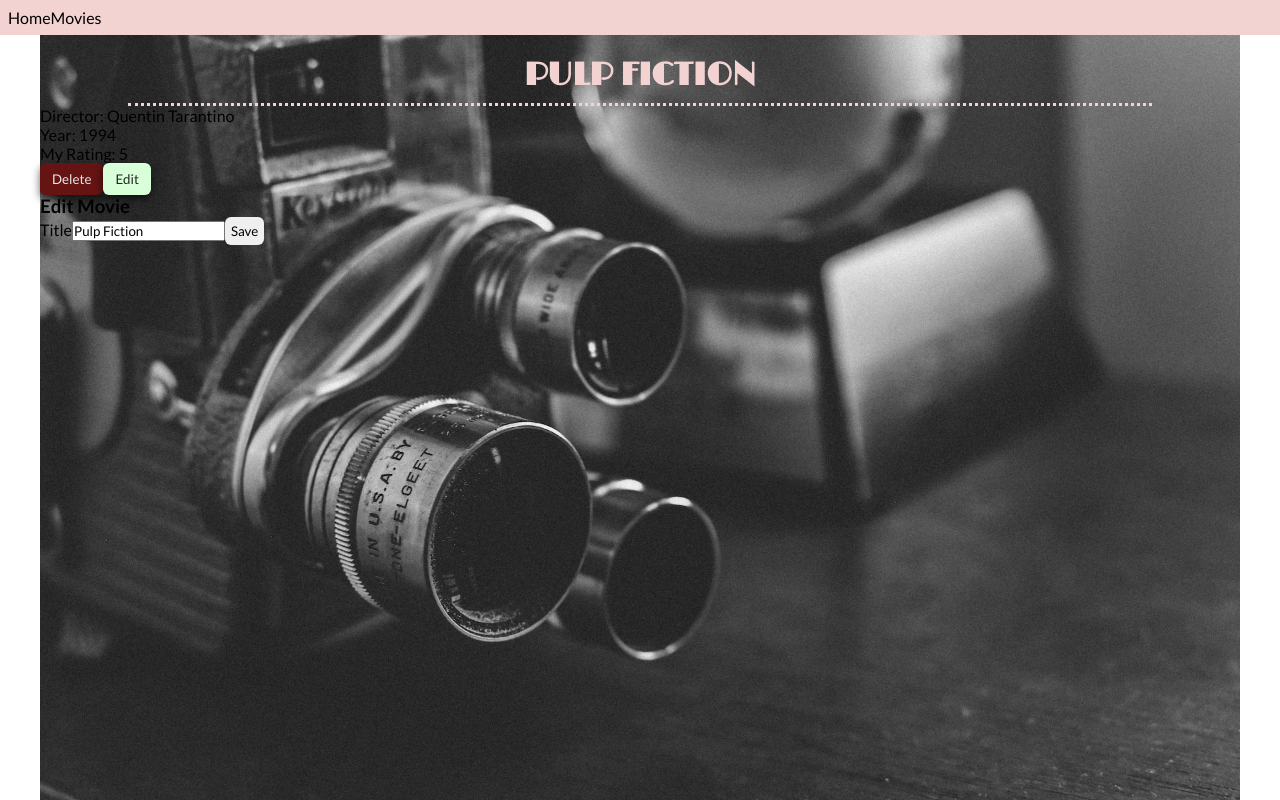
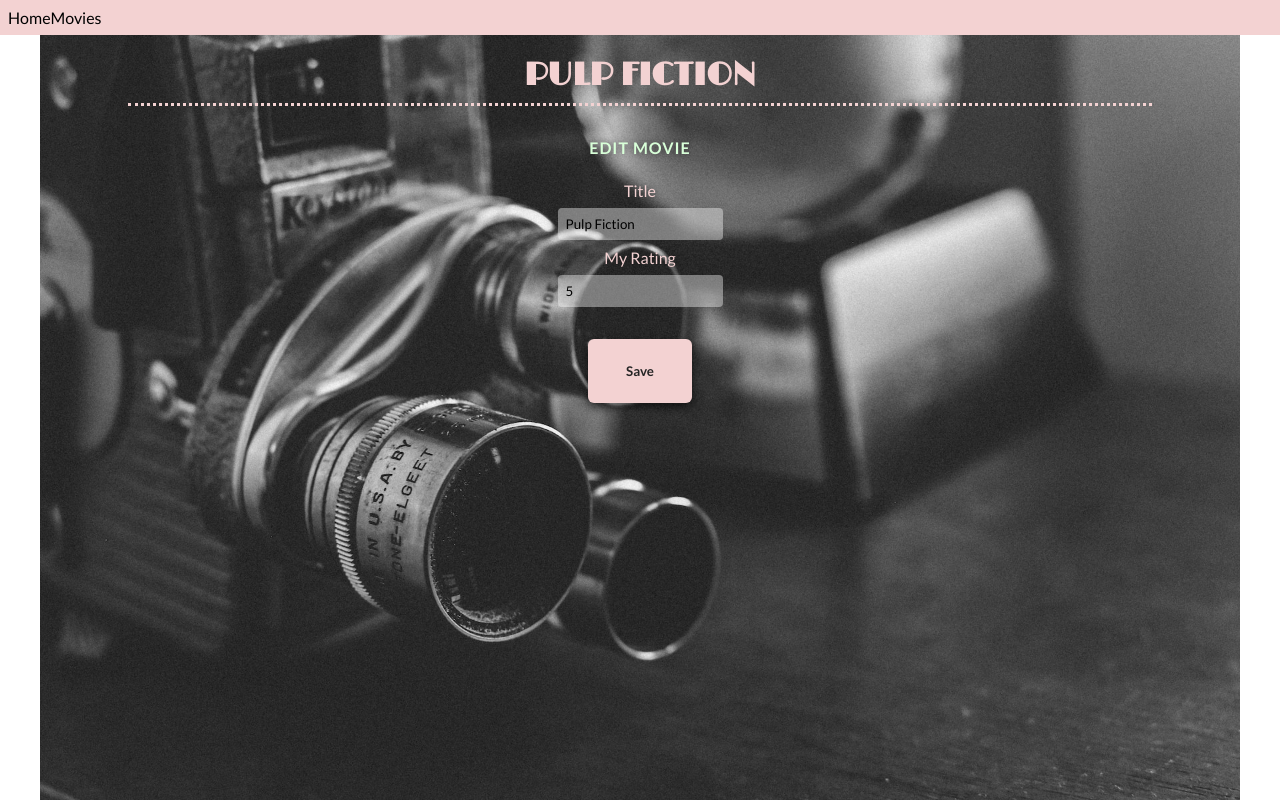
Before and after one commit to cecilialjungquist/examination-ramverk, a React (Vite) app: page /308 in a window 1280 px wide. Both pictures are taken after a click on the button "Edit". Built offline with nearby package versions, Linux system fonts and the light colour scheme.

Commit message:
Styling update

```diff
--- a/public/data.json
+++ b/public/data.json
@@ -21,7 +21,7 @@
         {
             "id": 310,
             "title": "Klaus",
-            "director": "Segio Pablos",
+            "director": "Sergio Pablos",
             "year": "2019",
             "img": "https://m.media-amazon.com/images/M/MV5BMWYwOThjM2ItZGYxNy00NTQwLWFlZWEtM2MzM2Q5MmY3NDU5XkEyXkFqcGdeQXVyMTkxNjUyNQ@@._V1_.jpg",
             "imdb": "https://www.imdb.com/title/tt4729430/",
--- a/src/components/EditMovie.jsx
+++ b/src/components/EditMovie.jsx
@@ -1,8 +1,10 @@
+import './EditMovie.scss';
 import { useState } from "react";
 import { useDispatch } from "react-redux";
 import { editMovie } from "../store/slices/moviesSlice";
+import Button from './Button';
 
-function EditMovie({ movie }) {
+function EditMovie({ movie, setShowEdit }) {
     const [values, setValues] = useState(movie);
     const dispatch = useDispatch();
 
@@ -18,11 +20,12 @@ function EditMovie({ movie }) {
     function handleClick(event) {
         event.preventDefault();
         dispatch(editMovie(values));
+        setShowEdit(prevstate => !prevstate);
     }
 
     return (
-        <section>
-            <h3>Edit Movie</h3>
+        <section className="edit-movie">
+            <h4>Edit Movie</h4>
             {/* <form> */}
                 <label>Title</label>
                 <input
@@ -31,7 +34,14 @@ function EditMovie({ movie }) {
                     name='title'
                     value={values.title}
                 />
-                <button onClick={handleClick}>Save</button>
+                <label>My Rating</label>
+                <input
+                    type="text"
+                    onChange={handleChange}
+                    name='rating'
+                    value={values.rating}
+                />
+                <Button children={'Save'} type={'primary'} onClick={handleClick}/>
             {/* </form> */}
         </section>
     );
--- /dev/null
+++ b/src/components/EditMovie.scss
@@ -0,0 +1,10 @@
+@import '../styles/index.scss';
+
+.edit-movie {
+    @include flex-col-center;
+    margin-top: $whiteSpace--big;
+
+    button {
+        margin-top: $whiteSpace--big;
+    }
+}
--- a/src/components/MovieCard.jsx
+++ b/src/components/MovieCard.jsx
@@ -14,9 +14,9 @@ function MovieCard({ movie }) {
             <section>
                 <p>{movie.year}</p>
                 <p>{movie.director}</p>
-                <p>{movie.rating}</p>
+                <p> <em>&#9733;</em> {movie.rating}</p>
+            </section>
                 <a href={movie.imdb} target="_blank">Link to IMDB</a>
-            </section>
         </article>
     );
 }
--- a/src/components/MovieCard.scss
+++ b/src/components/MovieCard.scss
@@ -4,8 +4,24 @@ article {
     max-width: 300px;
     background-color: $backgroundLight;
     box-shadow: $boxShadow;
+    text-align: center;
+    padding: $whiteSpace--normal;
+    text-shadow: $textShadow;
+
+    section {
+        padding-bottom: $whiteSpace--normal;
+    }
 
     img {
         width: 100%;
     }
+
+    em {
+        font-style: normal;
+        margin-right: $whiteSpace--normal;
+    }
+
+    a {
+        color: $primaryPink;
+    }
 }
--- a/src/styles/_mixins.scss
+++ b/src/styles/_mixins.scss
@@ -25,6 +25,10 @@
     font-size: 4rem;
 }
 
+@mixin contentText {
+    color: $accentGreen;
+    line-height: 140%;
+}
 
 @mixin message {
     font-style: italic;
--- a/src/styles/index.scss
+++ b/src/styles/index.scss
@@ -46,6 +46,44 @@ h2 {
     margin-top: $whiteSpace--big;
 }
 
+h3 {
+    @include heading;
+    font-size: 1.4rem;
+    margin: $whiteSpace--normal 0;
+}
+
+h4 {
+    text-transform: uppercase;
+    color: $accentGreen;
+    text-align: center;
+    margin: $whiteSpace--normal 0 $whiteSpace--big;
+    text-shadow: $textShadow;
+    letter-spacing: 1px
+}
+
+p {
+    @include contentText;
+}
+
 button {
     @include button;
 }
+
+label {
+    color: $primaryPink;
+    text-shadow: $textShadow;
+}
+
+input {
+    appearance: 0;
+    border: none;
+    padding: $whiteSpace--normal;
+    margin: $whiteSpace--normal;
+    background-color: $backgroundLight;
+    border-radius: 4px;
+    caret-color: $primaryPink;
+}
+
+input:focus {
+    outline: none;
+}
--- a/src/views/Movie.jsx
+++ b/src/views/Movie.jsx
@@ -1,44 +1,56 @@
 import { useDispatch, useSelector } from "react-redux";
 import { useNavigate, useParams } from "react-router-dom";
 import Button from '../components/Button';
-import { deleteMovie, editMovie } from "../store/slices/moviesSlice";
+import { deleteMovie } from "../store/slices/moviesSlice";
 import EditMovie from "../components/EditMovie";
+import { useState } from "react";
 
 function Movie() {
     const id = parseInt(useParams().id);
     const movies = useSelector(state => state.movies);
     const dispatch = useDispatch();
     const navigate = useNavigate();
+    const [showEdit, setShowEdit] = useState(false);
 
-    const [ movie ] = movies.filter(movie => movie.id === id);
+    const [movie] = movies.filter(movie => movie.id === id);
 
     function handleDelete() {
         dispatch(deleteMovie(movie));
         navigate('/all-movies');
     }
     function handleEdit() {
-        console.log('edit');
-        // nu ska editMovie component visas
+        setShowEdit(prevState => !prevState);
     }
 
 
+    // Fixa denna snyggare
     return (
         <main className="movie">
-             {movie ?
-             <>
-                <h2>{movie.title}</h2>
-                <section>
-                    <p>Director: <span>{movie.director}</span></p>
-                    <p>Year: <span>{movie.year}</span></p>
-                    <p>My Rating: <span>{movie.rating}</span></p>
-                    <section>
-                        <Button children={'Delete'} type={'delete'} onClick={handleDelete} />
-                        <Button children={'Edit'} type={'edit'} onClick={handleEdit}/>
+            {!movie && <p className="loading">Loading...</p>}
+            {movie &&  <h2>{movie.title}</h2> }
+            {movie && !showEdit &&
+                <>
+                    <section className="info">
+                        <p><span>Director:</span> {movie.director}</p>
+                        <p><span>Year:</span> {movie.year}</p>
+                        <p><span>My Rating:</span> {movie.rating}</p>
+                        <section>
+                            <Button children={'Delete'} type={'delete'} onClick={handleDelete} />
+                            <Button children={'Edit'} type={'edit'} onClick={handleEdit} />
+                        </section>
                     </section>
-                </section>
-                <EditMovie movie={movie} />
-             </> :
-             <p className="loading">Loading...</p> }
+                </>
+            }
+
+            {movie &&
+                showEdit &&
+                <EditMovie movie={movie} setShowEdit={setShowEdit} />
+            }
+            {!showEdit &&
+                <div className="btn-container">
+                    <Button children={'Take me back'} type={'primary'} />
+                </div>
+            }
         </main>
     );
 }
--- a/src/views/views.scss
+++ b/src/views/views.scss
@@ -10,10 +10,37 @@
 
 .movie {
 
+    .info {
+        @include flex-col-center;
+        gap: 1rem;
+        padding-top: $whiteSpace--big;
+        font-weight: 700;
+        text-shadow: $textShadow;
+
+        section {
+            display: flex;
+            gap: 2rem;
+        }
+
+        span {
+            color: $fontWhite;
+            font-weight: 400;
+        }
+
+    }
+
     .loading {
         @include message;
         text-align: center;
         color: $accentGreen;
         margin-top: calc($whiteSpace--big * 3);
     }
+
+    .btn-container {
+        @include flex-col-center;
+        position: absolute;
+        bottom: 1rem;
+        left: 0;
+        right: 0;
+    }
 }
```
